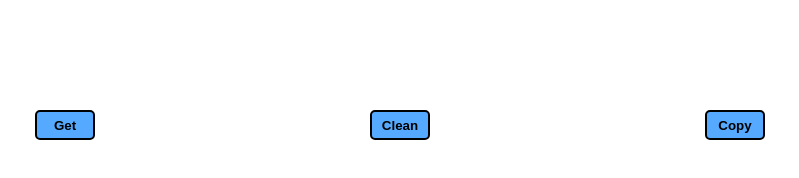
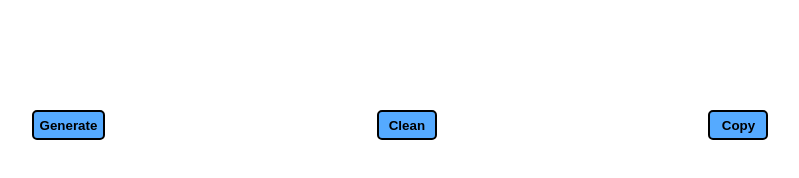
Before and after one commit to DanSM-5/tabs-to-links, a browser extension: page action/index.html in a window 1280 px wide. Shown: the whole page, without its empty margins (240-1039 px from the left). Drawn offline with Linux system fonts and the light colour scheme.

Commit message:
update(action/index.html): Update get to generate

```diff
--- a/action/index.html
+++ b/action/index.html
@@ -14,7 +14,7 @@
     </div>
     <div id="btn-area">
       <button id="get-btn" class="btn btn-main">
-        <span>Get</span>
+        <span>Generate</span>
       </button>
       <button id="clean-btn" class="btn btn-clean">
         <span>Clean</span>
```
